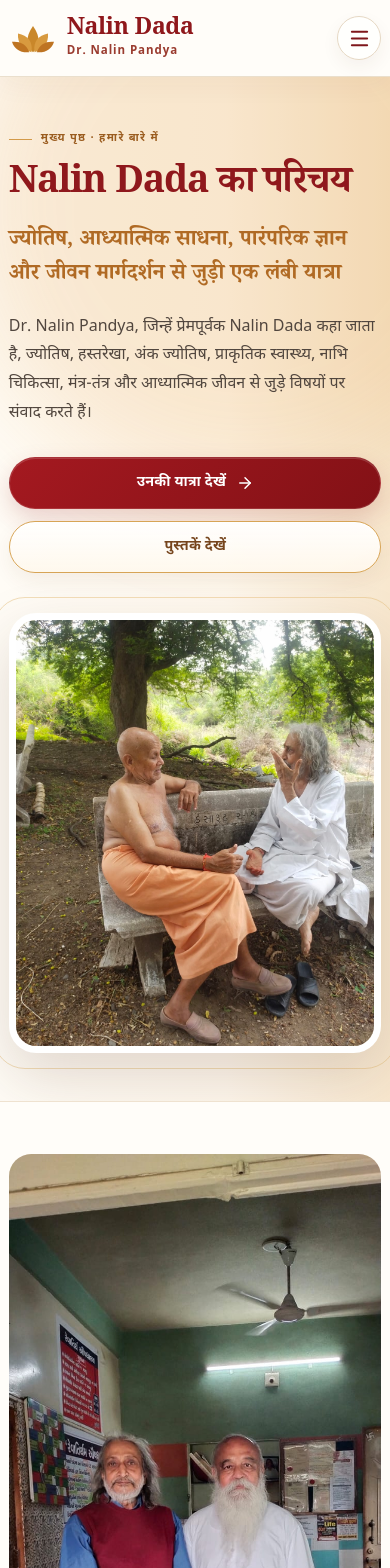
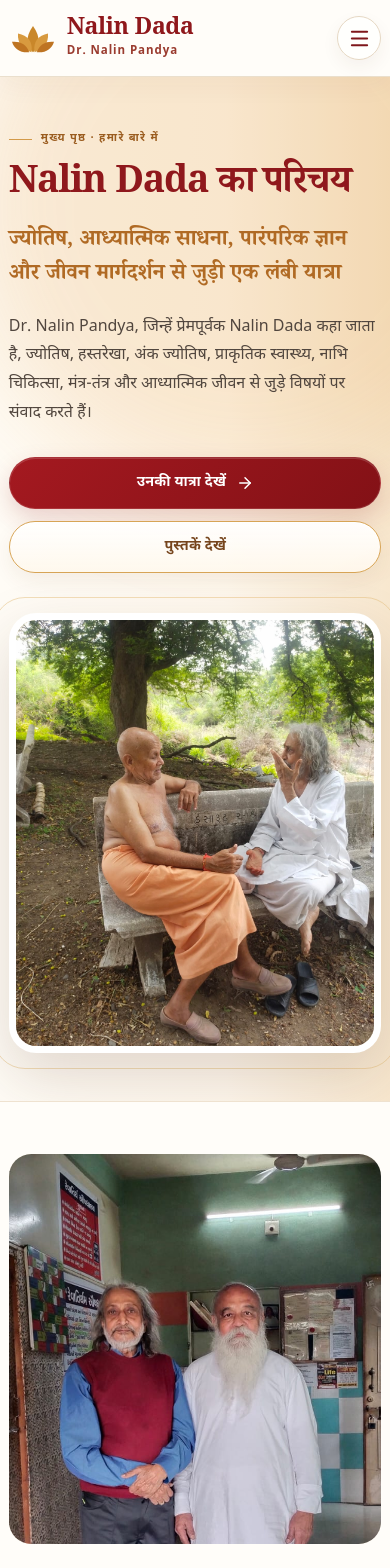
Before and after one commit to dhruvintejani/nalin_dada, a React (Vite) app: page /about in a window 390 px wide. Shown: the top 1568 px of the page. Built offline with nearby package versions, Linux system fonts and the light colour scheme.

Commit message:
Make real photos fully fill their responsive frames

```diff
--- a/src/index.css
+++ b/src/index.css
@@ -459,6 +459,8 @@ a {
 }
 
 .media-slot-image {
+  position: absolute;
+  inset: 0;
   display: block;
   width: 100%;
   height: 100%;
```
